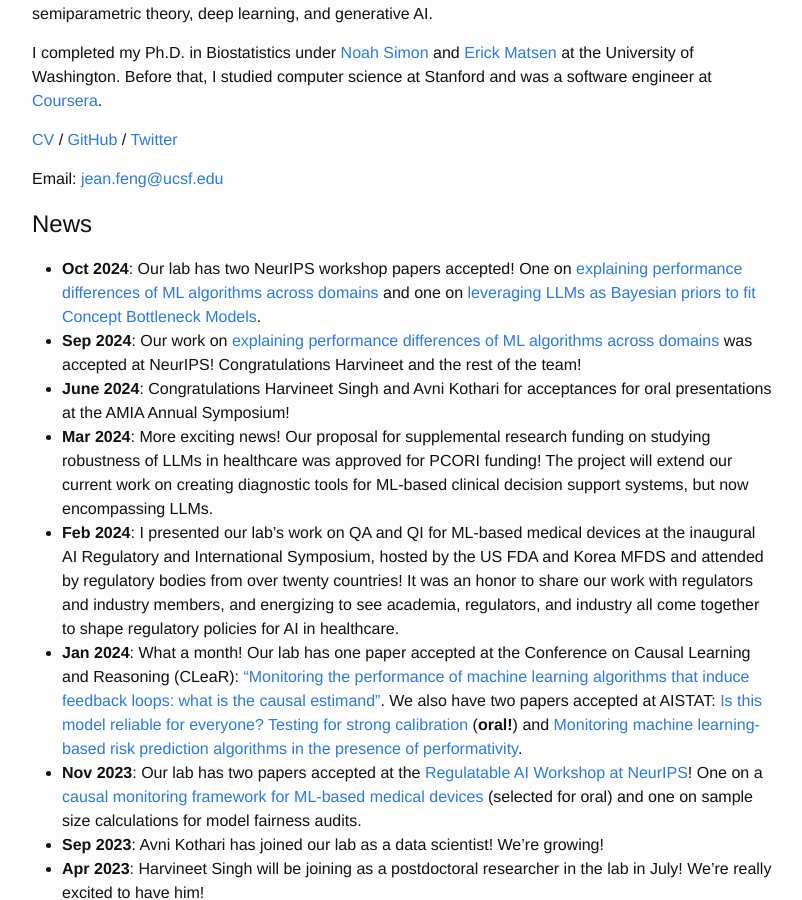
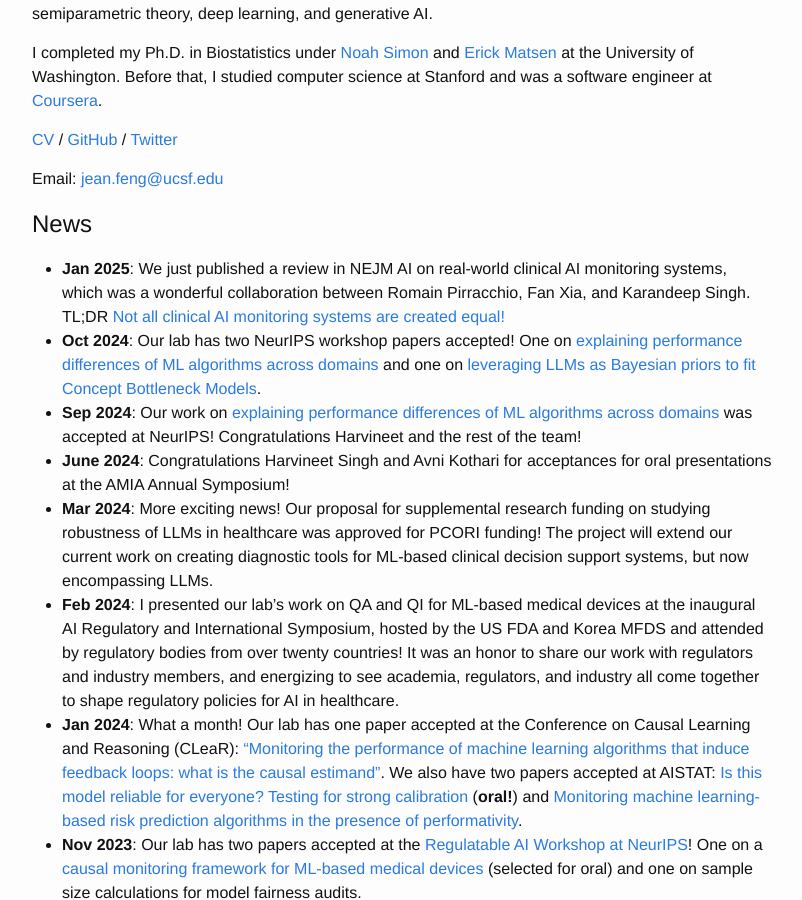
Before and after one commit to jjfeng/jjfeng.github.io, a Jekyll site: the page built from index.md, in a window 1280 px wide and 900 px high, scrolled down 408 px. Shown: the whole window, without its empty margins (238-1040 px from the left). Built offline with Jekyll 4.4.1, drawn with Linux system fonts in a browser that asks for light colours.

Commit message:
update index

```diff
--- a/index.md
+++ b/index.md
@@ -46,6 +46,7 @@ document.write("<a href='mailto:"+link+"'>"+link+"</a>")
 </script><noscript>Sorry, you need Javascript on to email.</noscript>
 
 ## News
+- **Jan 2025**: We just published a review in NEJM AI on real-world clinical AI monitoring systems, which was a wonderful collaboration between Romain Pirracchio, Fan Xia, and Karandeep Singh. TL;DR [Not all clinical AI monitoring systems are created equal!](https://ai.nejm.org/doi/full/10.1056/AIra2400657)
 - **Oct 2024**: Our lab has two NeurIPS workshop papers accepted! One on [explaining performance differences of ML algorithms across domains](https://arxiv.org/abs/2402.14254) and one on [leveraging LLMs as Bayesian priors to fit Concept Bottleneck Models](https://arxiv.org/abs/2410.15555).
 - **Sep 2024**: Our work on [explaining performance differences of ML algorithms across domains](https://arxiv.org/abs/2402.14254) was accepted at NeurIPS! Congratulations Harvineet and the rest of the team!
 - **June 2024**: Congratulations Harvineet Singh and Avni Kothari for acceptances for oral presentations at the AMIA Annual Symposium!
```
